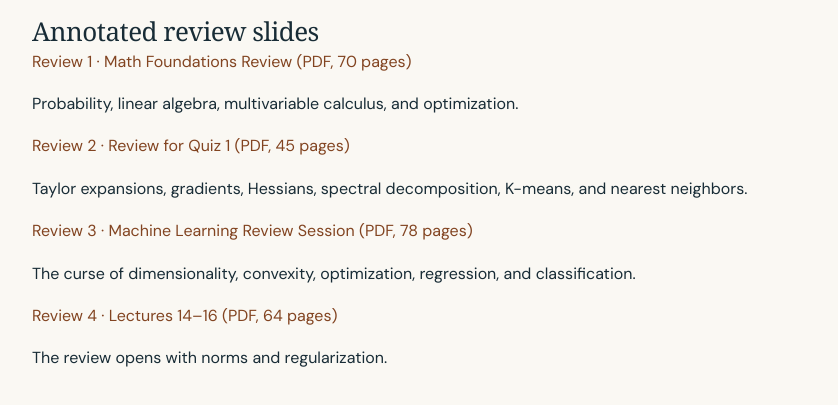
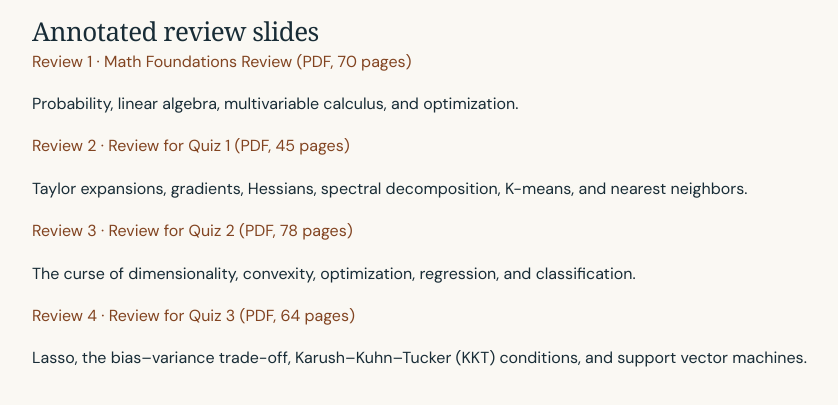
Before and after one commit to Mirage415/Mirage415.github.io, a plain HTML site: page teaching.html in a window 1280 px wide. Shown: the part 233-638 px from the top of the page, without its empty margins (138-976 px from the left). Drawn offline with Linux system fonts and the light colour scheme.

Commit message:
Name the quiz review sessions and clarify the Quiz 3 topics

```diff
--- a/teaching.html
+++ b/teaching.html
@@ -7,8 +7,8 @@
   <p>Probability, linear algebra, multivariable calculus, and optimization.</p>
   <p><a href="assets/teaching/rev2_annotated.pdf">Review 2 · Review for Quiz 1 (PDF, 45 pages)</a></p>
   <p>Taylor expansions, gradients, Hessians, spectral decomposition, K-means, and nearest neighbors.</p>
-  <p><a href="assets/teaching/rev3_annotated.pdf">Review 3 · Machine Learning Review Session (PDF, 78 pages)</a></p>
+  <p><a href="assets/teaching/rev3_annotated.pdf">Review 3 · Review for Quiz 2 (PDF, 78 pages)</a></p>
   <p>The curse of dimensionality, convexity, optimization, regression, and classification.</p>
-  <p><a href="assets/teaching/rev4_annotated.pdf">Review 4 · Lectures 14–16 (PDF, 64 pages)</a></p>
-  <p>The review opens with norms and regularization.</p>
+  <p><a href="assets/teaching/rev4_annotated.pdf">Review 4 · Review for Quiz 3 (PDF, 64 pages)</a></p>
+  <p>Lasso, the bias–variance trade-off, Karush–Kuhn–Tucker (KKT) conditions, and support vector machines.</p>
 </section></main></body></html>
```
